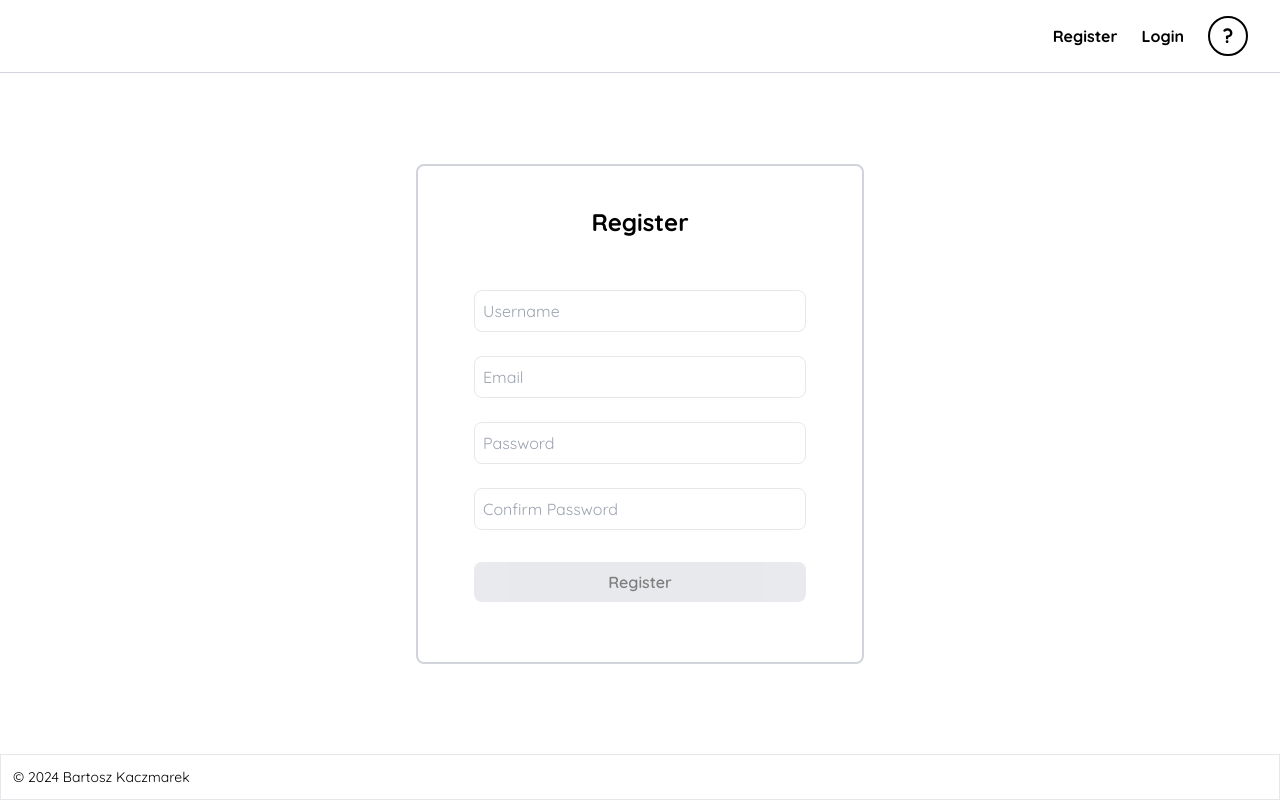
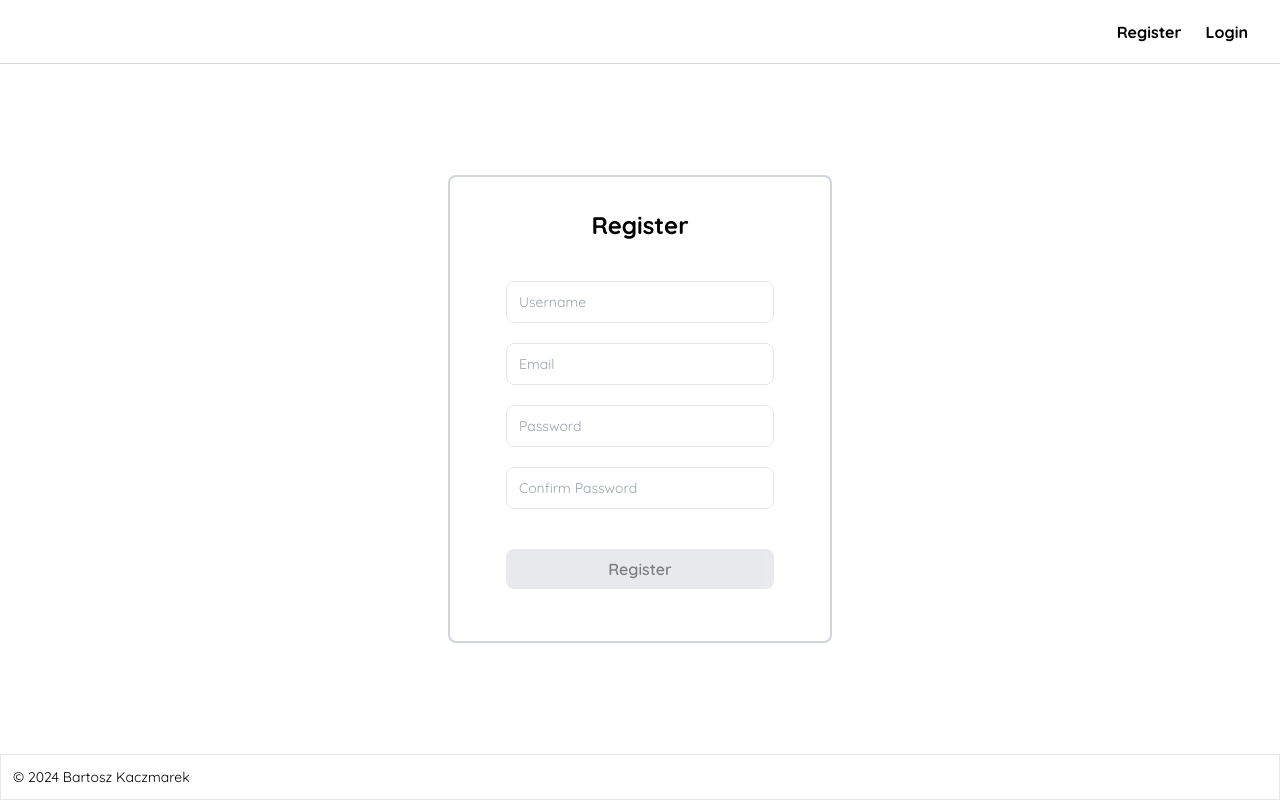
Before and after one commit to marekkaczbartek/debt-manager, a React (Vite) app in the folder frontend/: page /register in a window 1280 px wide. Built offline with nearby package versions, Linux system fonts and the light colour scheme.

Commit message:
Finished login and register views, connect register to the api

```diff
--- a/frontend/src/App.tsx
+++ b/frontend/src/App.tsx
@@ -1,11 +1,12 @@
 import "./output.css";
 import { BrowserRouter, Routes, Route } from "react-router-dom";
 import Home from "./Home";
-import Register from "./register/Register";
+import RegisterForm from "./register/RegisterForm";
 import Footer from "./components/Footer";
 import RegisterNavbar from "./register/RegisterNavbar";
 import { useState } from "react";
 import Navbar from "./components/Navbar";
+import LoginForm from "./login/LoginForm";
 
 function App() {
     const [isLoggedIn, setIsLoggedIn] = useState(false);
@@ -18,7 +19,11 @@ function App() {
                 <div className="flex-grow flex items-center justify-center">
                     <Routes>
                         <Route path="/home" element={<Home />}></Route>
-                        <Route path="/register" element={<Register />}></Route>
+                        <Route
+                            path="/register"
+                            element={<RegisterForm />}
+                        ></Route>
+                        <Route path="/login" element={<LoginForm />}></Route>
                     </Routes>
                 </div>
                 <Footer />
--- a/frontend/src/components/Footer.tsx
+++ b/frontend/src/components/Footer.tsx
@@ -1,6 +1,6 @@
 const Footer = () => {
     return (
-        <footer className="text-black text-sm p-3 border">
+        <footer className="text-black text-sm p-3 border ">
             <p>&copy; 2024 Bartosz Kaczmarek</p>
         </footer>
     );
--- a/frontend/src/login/LoginForm.tsx
+++ b/frontend/src/login/LoginForm.tsx
@@ -5,71 +5,98 @@ interface FormData {
     password: string;
 }
 
-const RegisterForm: React.FC = () => {
+function LoginForm() {
     const [formData, setFormData] = useState<FormData>({
         email: "",
         password: "",
     });
 
+    const { email, password } = formData;
+
     const [errors, setErrors] = useState<Partial<FormData>>({});
 
     const handleChange = (e: ChangeEvent<HTMLInputElement>) => {
         const { name, value } = e.target;
+        // Update the specific field in formData
         setFormData({
             ...formData,
             [name]: value,
         });
+
+        // Validate only the changed field
+        const validationError = validateField(name as keyof FormData, value);
+        setErrors({
+            ...errors,
+            [name]: validationError,
+        });
     };
 
-    const validate = () => {
-        const newErrors: Partial<FormData> = {};
-        if (!formData.email) newErrors.email = "Email is required";
-        if (!formData.password) newErrors.password = "Password is required";
-        return newErrors;
+    const validateField = (
+        fieldName: keyof FormData,
+        value: string
+    ): string | undefined => {
+        switch (fieldName) {
+            case "email":
+                return value.trim() === "" ? "Email is required" : undefined;
+            case "password":
+                return value.trim() === "" ? "Password is required" : undefined;
+            default:
+                return undefined;
+        }
     };
 
     const handleSubmit = (e: FormEvent) => {
         e.preventDefault();
-        const validationErrors = validate();
-        if (Object.keys(validationErrors).length === 0) {
-            console.log("Form submitted:", formData);
-            // Here you can handle form submission (e.g., send data to an API)
-        } else {
-            setErrors(validationErrors);
-        }
+        // const validationErrors =;
+        // if (Object.keys(validationErrors).length === 0) {
+        //     console.log("Form submitted:", formData);
+        //     alert("Form submitted!");
+        //     // Here you can handle form submission (e.g., send data to an API)
+        // } else {
+        //     setErrors(validationErrors);
+        // }
+
+        alert("Form submitted!");
     };
 
     return (
+        <div className="border-gray-300 border-2 text-black px-14 py-8 rounded-lg w-96">
             <form onSubmit={handleSubmit}>
-            <div>
-                <label>Email:</label>
-            </div>
-            <div className="border-black my-2">
+                <h1 className="text-2xl font-bold text-center mb-10">Login</h1>
+                <div className="my-5">
                     <input
                         type="email"
                         name="email"
+                        placeholder="Email"
                         value={formData.email}
                         onChange={handleChange}
+                        className="px-3 py-2.5 border rounded-lg w-full text-sm"
                     />
-                {errors.email && <span>{errors.email}</span>}
+                    <span className="text-xs text-red-700">{errors.email}</span>
                 </div>
-            <div>
-                <label>Password:</label>
-            </div>
-            <div className="border-black my-2">
+                <div className="my-5">
                     <input
                         type="password"
                         name="password"
+                        placeholder="Password"
                         value={formData.password}
                         onChange={handleChange}
+                        className="px-3 py-2.5 border rounded-lg w-full text-sm"
                     />
-                {errors.password && <span>{errors.password}</span>}
+                    <span className="text-xs text-red-700">
+                        {errors.password}
+                    </span>
                 </div>
-            <div>
-                <label>Confirm Password:</label>
+                <button
+                    type="submit"
+                    className="font-semibold bg-black text-white my-5 py-2 w-full rounded-lg  disabled:opacity-50 disabled:cursor-not-allowed disabled:bg-gray-300 disabled:text-black"
+                    disabled={!email || !password}
+                >
+                    Login
+                </button>
+            </form>
         </div>
-        </form>
     );
-};
+}
 
-export default RegisterForm;
+export default LoginForm;
--- a/frontend/src/output.css
+++ b/frontend/src/output.css
@@ -594,10 +594,6 @@ video {
   position: relative;
 }
 
-.m-auto{
-  margin: auto;
-}
-
 .mx-auto{
   margin-left: auto;
   margin-right: auto;
@@ -618,36 +614,12 @@ video {
   margin-bottom: 1.25rem;
 }
 
-.my-1{
-  margin-top: 0.25rem;
-  margin-bottom: 0.25rem;
-}
-
-.my-4{
-  margin-top: 1rem;
-  margin-bottom: 1rem;
-}
-
-.my-3{
-  margin-top: 0.75rem;
-  margin-bottom: 0.75rem;
-}
-
-.mx-10{
-  margin-left: 2.5rem;
-  margin-right: 2.5rem;
+.mb-10{
+  margin-bottom: 2.5rem;
 }
 
 .mb-2{
   margin-bottom: 0.5rem;
-}
-
-.mb-5{
-  margin-bottom: 1.25rem;
-}
-
-.mb-10{
-  margin-bottom: 2.5rem;
 }
 
 .flex{
@@ -658,6 +630,22 @@ video {
   height: 2.5rem;
 }
 
+.h-4{
+  height: 1rem;
+}
+
+.h-8{
+  height: 2rem;
+}
+
+.h-20{
+  height: 5rem;
+}
+
+.h-16{
+  height: 4rem;
+}
+
 .min-h-screen{
   min-height: 100vh;
 }
@@ -666,28 +654,24 @@ video {
   width: 2.5rem;
 }
 
+.w-96{
+  width: 24rem;
+}
+
 .w-full{
   width: 100%;
+}
+
+.max-w-md{
+  max-width: 28rem;
 }
 
 .max-w-xs{
   max-width: 20rem;
 }
 
-.max-w-md{
-  max-width: 28rem;
-}
-
 .flex-grow{
   flex-grow: 1;
-}
-
-.border-collapse{
-  border-collapse: collapse;
-}
-
-.border-separate{
-  border-collapse: separate;
 }
 
 .flex-col{
@@ -720,15 +704,6 @@ video {
   border-radius: 0.5rem;
 }
 
-.rounded-sm{
-  border-radius: 0.125rem;
-}
-
-.rounded-l{
-  border-top-left-radius: 0.25rem;
-  border-bottom-left-radius: 0.25rem;
-}
-
 .border{
   border-width: 1px;
 }
@@ -739,10 +714,6 @@ video {
 
 .border-b{
   border-bottom-width: 1px;
-}
-
-.border-r-4{
-  border-right-width: 4px;
 }
 
 .border-solid{
@@ -764,31 +735,22 @@ video {
   border-color: rgb(255 255 255 / var(--tw-border-opacity));
 }
 
-.border-red-500{
-  --tw-border-opacity: 1;
-  border-color: rgb(239 68 68 / var(--tw-border-opacity));
-}
-
-.bg-red-100{
-  --tw-bg-opacity: 1;
-  background-color: rgb(254 226 226 / var(--tw-bg-opacity));
-}
-
 .bg-black{
   --tw-bg-opacity: 1;
   background-color: rgb(0 0 0 / var(--tw-bg-opacity));
+}
+
+.p-2{
+  padding: 0.5rem;
 }
 
 .p-3{
   padding: 0.75rem;
 }
 
-.p-1{
-  padding: 0.25rem;
-}
-
-.p-2{
-  padding: 0.5rem;
+.px-14{
+  padding-left: 3.5rem;
+  padding-right: 3.5rem;
 }
 
 .px-4{
@@ -806,44 +768,24 @@ video {
   padding-bottom: 2.5rem;
 }
 
+.py-2{
+  padding-top: 0.5rem;
+  padding-bottom: 0.5rem;
+}
+
 .py-4{
   padding-top: 1rem;
   padding-bottom: 1rem;
 }
 
-.px-12{
-  padding-left: 3rem;
-  padding-right: 3rem;
+.py-8{
+  padding-top: 2rem;
+  padding-bottom: 2rem;
 }
 
-.px-20{
-  padding-left: 5rem;
-  padding-right: 5rem;
-}
-
-.px-16{
-  padding-left: 4rem;
-  padding-right: 4rem;
-}
-
-.py-2{
-  padding-top: 0.5rem;
-  padding-bottom: 0.5rem;
-}
-
-.py-1{
-  padding-top: 0.25rem;
-  padding-bottom: 0.25rem;
-}
-
-.py-6{
-  padding-top: 1.5rem;
-  padding-bottom: 1.5rem;
-}
-
-.px-6{
-  padding-left: 1.5rem;
-  padding-right: 1.5rem;
+.px-3{
+  padding-left: 0.75rem;
+  padding-right: 0.75rem;
 }
 
 .py-3{
@@ -851,14 +793,14 @@ video {
   padding-bottom: 0.75rem;
 }
 
-.px-2{
-  padding-left: 0.5rem;
-  padding-right: 0.5rem;
+.py-3\.5{
+  padding-top: 0.875rem;
+  padding-bottom: 0.875rem;
 }
 
-.px-14{
-  padding-left: 3.5rem;
-  padding-right: 3.5rem;
+.py-2\.5{
+  padding-top: 0.625rem;
+  padding-bottom: 0.625rem;
 }
 
 .text-center{
@@ -867,6 +809,11 @@ video {
 
 .align-middle{
   vertical-align: middle;
+}
+
+.text-2xl{
+  font-size: 1.5rem;
+  line-height: 2rem;
 }
 
 .text-3xl{
@@ -884,9 +831,9 @@ video {
   line-height: 1.75rem;
 }
 
-.text-2xl{
-  font-size: 1.5rem;
-  line-height: 2rem;
+.text-xs{
+  font-size: 0.75rem;
+  line-height: 1rem;
 }
 
 .font-bold{
@@ -902,6 +849,11 @@ video {
   color: rgb(0 0 0 / var(--tw-text-opacity));
 }
 
+.text-red-700{
+  --tw-text-opacity: 1;
+  color: rgb(185 28 28 / var(--tw-text-opacity));
+}
+
 .text-white{
   --tw-text-opacity: 1;
   color: rgb(255 255 255 / var(--tw-text-opacity));
@@ -911,29 +863,9 @@ video {
   cursor: not-allowed;
 }
 
-.disabled\:bg-gray-400:disabled{
-  --tw-bg-opacity: 1;
-  background-color: rgb(156 163 175 / var(--tw-bg-opacity));
-}
-
-.disabled\:bg-gray-200:disabled{
-  --tw-bg-opacity: 1;
-  background-color: rgb(229 231 235 / var(--tw-bg-opacity));
-}
-
 .disabled\:bg-gray-300:disabled{
   --tw-bg-opacity: 1;
   background-color: rgb(209 213 219 / var(--tw-bg-opacity));
-}
-
-.disabled\:text-gray-500:disabled{
-  --tw-text-opacity: 1;
-  color: rgb(107 114 128 / var(--tw-text-opacity));
-}
-
-.disabled\:text-gray-800:disabled{
-  --tw-text-opacity: 1;
-  color: rgb(31 41 55 / var(--tw-text-opacity));
 }
 
 .disabled\:text-black:disabled{
@@ -941,19 +873,6 @@ video {
   color: rgb(0 0 0 / var(--tw-text-opacity));
 }
 
-.disabled\:text-red-500:disabled{
-  --tw-text-opacity: 1;
-  color: rgb(239 68 68 / var(--tw-text-opacity));
-}
-
-.disabled\:opacity-30:disabled{
-  opacity: 0.3;
-}
-
-.disabled\:opacity-10:disabled{
-  opacity: 0.1;
-}
-
 .disabled\:opacity-50:disabled{
   opacity: 0.5;
 }
--- a/frontend/src/register/Register.tsx
+++ /dev/null
@@ -1,13 +0,0 @@
-import RegisterForm from "./RegisterForm";
-
-function Register() {
-    return (
-        <div>
-            <div className="border-gray-300 border-2 text-black px-14 py-10 max-w-md rounded-lg">
-                <RegisterForm />
-            </div>
-        </div>
-    );
-}
-
-export default Register;
--- a/frontend/src/register/RegisterForm.tsx
+++ b/frontend/src/register/RegisterForm.tsx
@@ -1,4 +1,6 @@
+import axios from "axios";
 import React, { useState, ChangeEvent, FormEvent } from "react";
+import { redirect } from "react-router-dom";
 
 interface FormData {
     username: string;
@@ -7,7 +9,7 @@ interface FormData {
     confirmPassword: string;
 }
 
-const RegisterForm: React.FC = () => {
+function RegisterForm() {
     const [formData, setFormData] = useState<FormData>({
         username: "",
         email: "",
@@ -21,77 +23,137 @@ const RegisterForm: React.FC = () => {
 
     const handleChange = (e: ChangeEvent<HTMLInputElement>) => {
         const { name, value } = e.target;
+        // Update the specific field in formData
         setFormData({
             ...formData,
             [name]: value,
         });
+
+        // Validate only the changed field
+        const validationError = validateField(name as keyof FormData, value);
+        setErrors({
+            ...errors,
+            [name]: validationError,
+        });
     };
 
-    const validate = () => {
-        const newErrors: Partial<FormData> = {};
-        if (!formData.username) newErrors.username = "Username is required";
-        if (!formData.email) newErrors.email = "Email is required";
-        if (!formData.password) newErrors.password = "Password is required";
-        if (formData.password !== formData.confirmPassword)
-            newErrors.confirmPassword = "Passwords must match";
-        return newErrors;
+    const validateField = (
+        fieldName: keyof FormData,
+        value: string
+    ): string | undefined => {
+        switch (fieldName) {
+            case "username":
+                return value.trim() === "" ? "Username is required" : undefined;
+            case "email":
+                return value.trim() === "" ? "Email is required" : undefined;
+            case "password":
+                return value.trim() === "" ? "Password is required" : undefined;
+            case "confirmPassword":
+                return formData.password !== value
+                    ? "Passwords must match"
+                    : undefined;
+            default:
+                return undefined;
+        }
     };
 
-    const handleSubmit = (e: FormEvent) => {
+    const handleSubmit = async (e: FormEvent) => {
         e.preventDefault();
-        const validationErrors = validate();
-        if (Object.keys(validationErrors).length === 0) {
-            console.log("Form submitted:", formData);
-            // Here you can handle form submission (e.g., send data to an API)
-        } else {
-            setErrors(validationErrors);
+        // const validationErrors =;
+        // if (Object.keys(validationErrors).length === 0) {
+        //     console.log("Form submitted:", formData);
+        //     alert("Form submitted!");
+        //     // Here you can handle form submission (e.g., send data to an API)
+        // } else {
+        //     setErrors(validationErrors);
+        // }
+        try {
+            const userCreationRes = await axios.post(
+                "http://localhost:5000/api/users/",
+                {
+                    username: formData.username,
+                    email: formData.email,
+                    password: formData.password,
+                }
+            );
+
+            if (userCreationRes.status === 201) {
+                alert("Form submitted!");
+                redirect("http://127.0.0.1:5173/home");
+            }
+        } catch (err) {
+            alert("Error creating a user");
         }
     };
 
     return (
+        <div className="border-gray-300 border-2 text-black px-14 py-8 rounded-lg w-96">
             <form onSubmit={handleSubmit}>
-            <h1 className="text-2xl font-bold text-center mb-10">Register</h1>
+                <h1 className="text-2xl font-bold text-center mb-10">
+                    Register
+                </h1>
+                <div className="my-5">
                     <input
                         type="text"
                         name="username"
                         placeholder="Username"
                         value={formData.username}
                         onChange={handleChange}
-                className="p-2 border my-3 rounded-lg w-full"
+                        className="px-3 py-2.5 border rounded-lg w-full text-sm"
                     />
+                    <span className="text-xs text-red-700">
+                        {errors.username}
+                    </span>
+                </div>
+                <div className="my-5">
                     <input
                         type="email"
                         name="email"
                         placeholder="Email"
                         value={formData.email}
                         onChange={handleChange}
-                className="border my-3 rounded-lg p-2 w-full"
+                        className="px-3 py-2.5 border rounded-lg w-full text-sm"
                     />
+                    <span className="text-xs text-red-700">{errors.email}</span>
+                </div>
+                <div className="my-5">
                     <input
                         type="password"
                         name="password"
                         placeholder="Password"
                         value={formData.password}
                         onChange={handleChange}
-                className="p-2 border my-3 rounded-lg w-full"
+                        className="px-3 py-2.5 border rounded-lg w-full text-sm"
                     />
+                    <span className="text-xs text-red-700">
+                        {errors.password}
+                    </span>
+                </div>
+                <div className="my-5">
                     <input
                         type="password"
                         name="confirmPassword"
                         placeholder="Confirm Password"
                         value={formData.confirmPassword}
                         onChange={handleChange}
-                className="p-2 border my-3 rounded-lg w-full"
+                        className="px-3 py-2.5 border rounded-lg w-full text-sm"
                     />
+                    <span className="text-xs text-red-700">
+                        {errors.confirmPassword}
+                    </span>
+                </div>
                 <button
                     type="submit"
                     className="font-semibold bg-black text-white my-5 py-2 w-full rounded-lg  disabled:opacity-50 disabled:cursor-not-allowed disabled:bg-gray-300 disabled:text-black"
-                disabled={!username || !email || !password || !confirmPassword}
+                    disabled={
+                        !username || !email || !password || !confirmPassword
+                    }
                 >
                     Register
                 </button>
             </form>
+        </div>
     );
-};
+}
 
 export default RegisterForm;
--- a/frontend/src/register/RegisterNavbar.tsx
+++ b/frontend/src/register/RegisterNavbar.tsx
@@ -1,17 +1,14 @@
-import UserIcon from "../components/UserIcon";
+import { Link } from "react-router-dom";
 
 function RegisterNavbar() {
     return (
-        <nav className="border-gray-300 border-solid border-b px-8 py-4 font-body font-bold">
-            <ul className="container flex justify-end items-center space-x-6">
+        <nav className="flex border-gray-300 border-solid border-b px-8 py-4 font-body font-bold h-16">
+            <ul className="container flex justify-end items-center align-middle space-x-6">
                 <li>
-                    <button>Register</button>
+                    <Link to="/register">Register</Link>
                 </li>
                 <li>
-                    <button>Login</button>
-                </li>
-                <li>
-                    <UserIcon />
+                    <Link to="/login">Login</Link>
                 </li>
             </ul>
         </nav>
```
Also changed, not shown: frontend/src/Home.tsx (+7 -9 lines), frontend/src/login/Login.tsx (deleted, +0 -13 lines), 2 other files (tests, documents, lock files or other folders). Lines whose indentation alone changed are shown as unchanged.
